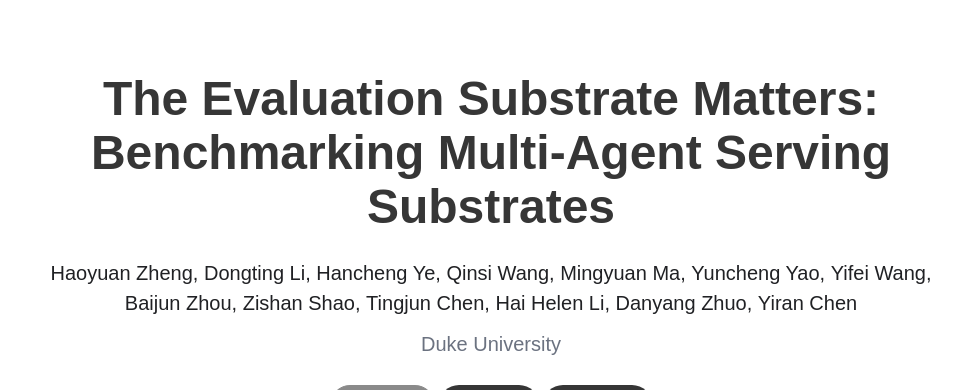
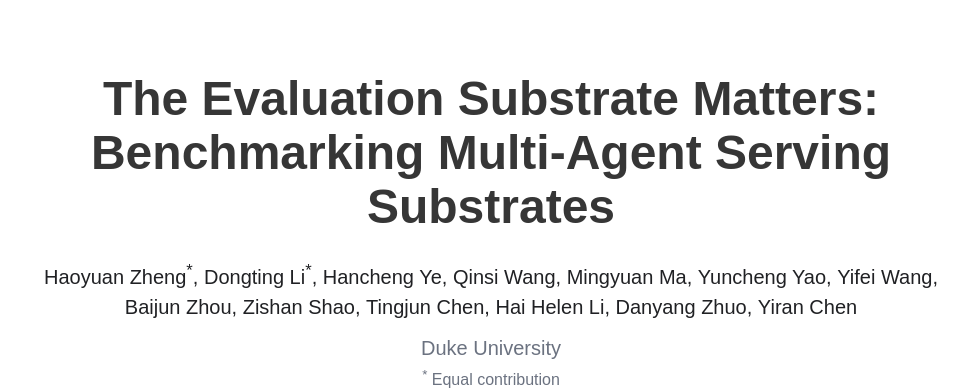
Before and after one commit to MAS-Sys-Bench/MAS-Sys-Page, a plain HTML site: page index.html in a window 1280 px wide. Shown: the top 390 px of the page, without its empty margins (149-1129 px from the left). Drawn offline with Linux system fonts and the light colour scheme; a web font is replaced by a local one.

Commit message:
Mark equal contribution and update code link

```diff
--- a/index.html
+++ b/index.html
@@ -29,8 +29,8 @@
           </h1>
 
           <div class="is-size-5 publication-authors">
-            <span class="author-block">Haoyuan Zheng,</span>
-            <span class="author-block">Dongting Li,</span>
+            <span class="author-block">Haoyuan Zheng<sup>*</sup>,</span>
+            <span class="author-block">Dongting Li<sup>*</sup>,</span>
             <span class="author-block">Hancheng Ye,</span>
             <span class="author-block">Qinsi Wang,</span>
             <span class="author-block">Mingyuan Ma,</span>
@@ -46,6 +46,8 @@
 
           <div class="is-size-5 publication-authors publication-affiliation">
             <span class="author-block">Duke University</span>
+            <br>
+            <span class="author-block is-size-6"><sup>*</sup> Equal contribution</span>
           </div>
 
           <div class="column has-text-centered">
@@ -58,7 +60,7 @@
                 </span>
               </span>
               <span class="link-block">
-                <a href="https://anonymous.4open.science/r/MAS-Sys-2D7A"
+                <a href="https://github.com/MAS-Sys-Bench/MAS-Sys"
                    class="external-link button is-normal is-rounded is-dark">
                   <span class="icon"><i class="fab fa-github"></i></span>
                   <span>Code</span>
```
